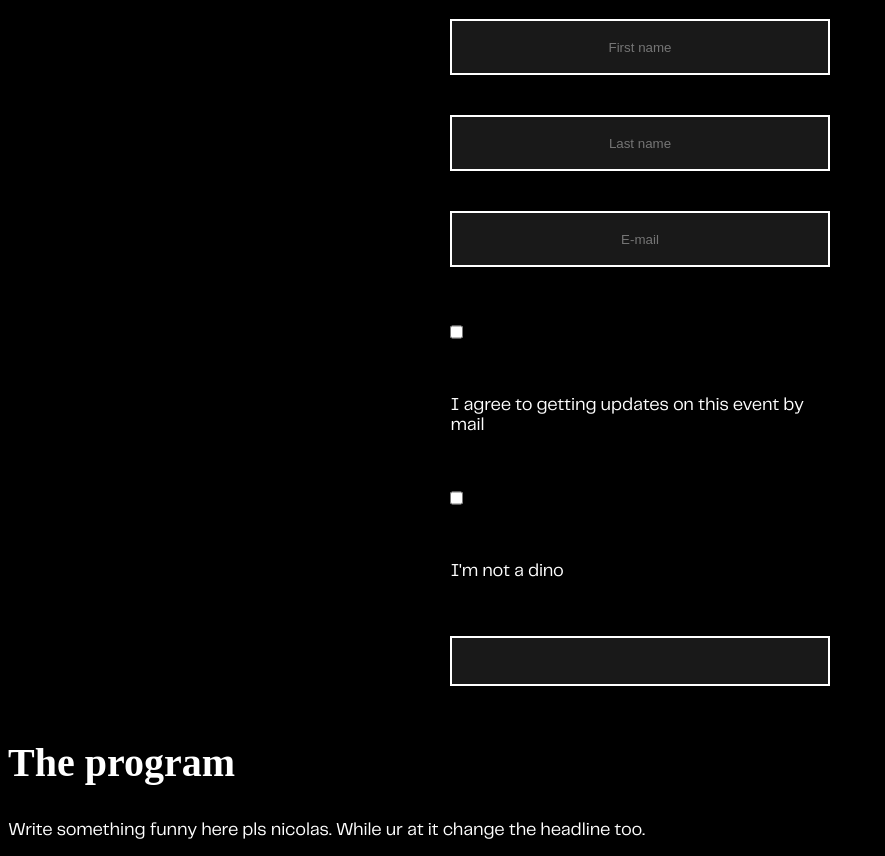
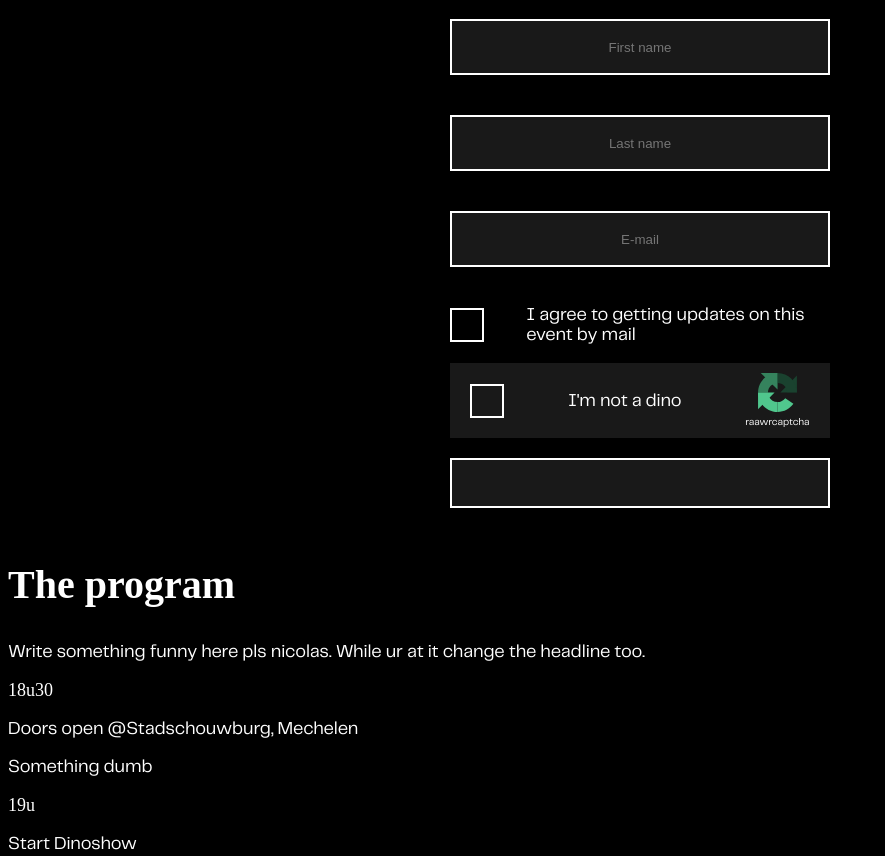
Before and after one commit to designosource-11/designoshow, a PHP site: page / in a window 1280 px wide. Shown: the part 873-1729 px from the top of the page, without its empty margins (0-885 px from the left). Run offline with PHP 8.4, Linux system fonts and the light colour scheme; some web fonts are replaced.

Commit message:
Better form

```diff
--- a/index.php
+++ b/index.php
@@ -83,13 +83,21 @@
             <input placeholder="Last name" type="text" name="" id="">
             <input placeholder="E-mail" type="text" name="" id="">
             <div class="agree">
-                <input type="checkbox" name="" id="">
+                <div class="checkbox_replace">
+                    <input class="checkbox" type="checkbox" name="" id="">
+                </div>
                 <p>I agree to getting updates on this event by mail</p>
             </div>
             <div class="raawrcaptcha">
-                <input type="checkbox" name="" id="">
+                <div class="checkbox_replace">
+                    <input class="checkbox" type="checkbox" name="" id="">
+                </div>
                 <p>I'm not a dino</p>
-                <img src="" alt="">
+                <div class="raawrcaptcha_icon">
+                    <img src="assets/raawrcaptcha.svg" alt="">
+                    <p>raawrcaptcha</p>
+                </div>
+
             </div>
             <input class="button" type="button" name="" id="">
         </form>
--- a/styles/sass/_sign_up.scss
+++ b/styles/sass/_sign_up.scss
@@ -17,5 +17,67 @@
             border: 2px solid #fff;
             text-align: center;
         }
+
+        .agree {
+            width: 100%;
+            display: flex;
+            justify-content: space-between;
+            align-items: center;
+
+            .checkbox_replace {
+                width: 30px;
+                height: 30px;
+                margin: 0;
+                border: 2px solid #fff;
+            }
+
+            .checkbox {
+                visibility: hidden;
+            }
+
+            p {
+                width: 80%;
+            }
+        }
+
+        .raawrcaptcha {
+            display: flex;
+            align-items: center;
+            justify-content: space-between;
+            box-sizing: border-box;
+            width: 100%;
+            height: 75px;
+            background-color: #191919;
+            padding: 10px 20px;
+
+            .checkbox_replace {
+                width: 30px;
+                height: 30px;
+                margin: 0;
+                border: 2px solid #fff;
+            }
+
+            .checkbox {
+                visibility: hidden;
+            }
+
+            .raawrcaptcha_icon {
+                display: flex;
+                flex-direction: column;
+                justify-content: space-between;
+                height: 100%;
+
+                img {
+                    height: 70%;
+                }
+
+                p {
+                    font-size: 10px;
+                    margin: 0;
+                }
+            }
+
+
+        }
     }
 }
--- a/styles/styles.css
+++ b/styles/styles.css
@@ -294,4 +294,84 @@
   border: 2px solid #fff;
   text-align: center;
 }
+
+.sign_up form .agree {
+  width: 100%;
+  display: -webkit-box;
+  display: -ms-flexbox;
+  display: flex;
+  -webkit-box-pack: justify;
+      -ms-flex-pack: justify;
+          justify-content: space-between;
+  -webkit-box-align: center;
+      -ms-flex-align: center;
+          align-items: center;
+}
+
+.sign_up form .agree .checkbox_replace {
+  width: 30px;
+  height: 30px;
+  margin: 0;
+  border: 2px solid #fff;
+}
+
+.sign_up form .agree .checkbox {
+  visibility: hidden;
+}
+
+.sign_up form .agree p {
+  width: 80%;
+}
+
+.sign_up form .raawrcaptcha {
+  display: -webkit-box;
+  display: -ms-flexbox;
+  display: flex;
+  -webkit-box-align: center;
+      -ms-flex-align: center;
+          align-items: center;
+  -webkit-box-pack: justify;
+      -ms-flex-pack: justify;
+          justify-content: space-between;
+  -webkit-box-sizing: border-box;
+          box-sizing: border-box;
+  width: 100%;
+  height: 75px;
+  background-color: #191919;
+  padding: 10px 20px;
+}
+
+.sign_up form .raawrcaptcha .checkbox_replace {
+  width: 30px;
+  height: 30px;
+  margin: 0;
+  border: 2px solid #fff;
+}
+
+.sign_up form .raawrcaptcha .checkbox {
+  visibility: hidden;
+}
+
+.sign_up form .raawrcaptcha .raawrcaptcha_icon {
+  display: -webkit-box;
+  display: -ms-flexbox;
+  display: flex;
+  -webkit-box-orient: vertical;
+  -webkit-box-direction: normal;
+      -ms-flex-direction: column;
+          flex-direction: column;
+  -webkit-box-pack: justify;
+      -ms-flex-pack: justify;
+          justify-content: space-between;
+  height: 100%;
+}
+
+.sign_up form .raawrcaptcha .raawrcaptcha_icon img {
+  height: 70%;
+}
+
+.sign_up form .raawrcaptcha .raawrcaptcha_icon p {
+  font-size: 10px;
+  margin: 0;
+}
 /*# sourceMappingURL=styles.css.map */
```
Also changed, not shown: assets/raawrcaptcha.svg (added), 1 other file.
